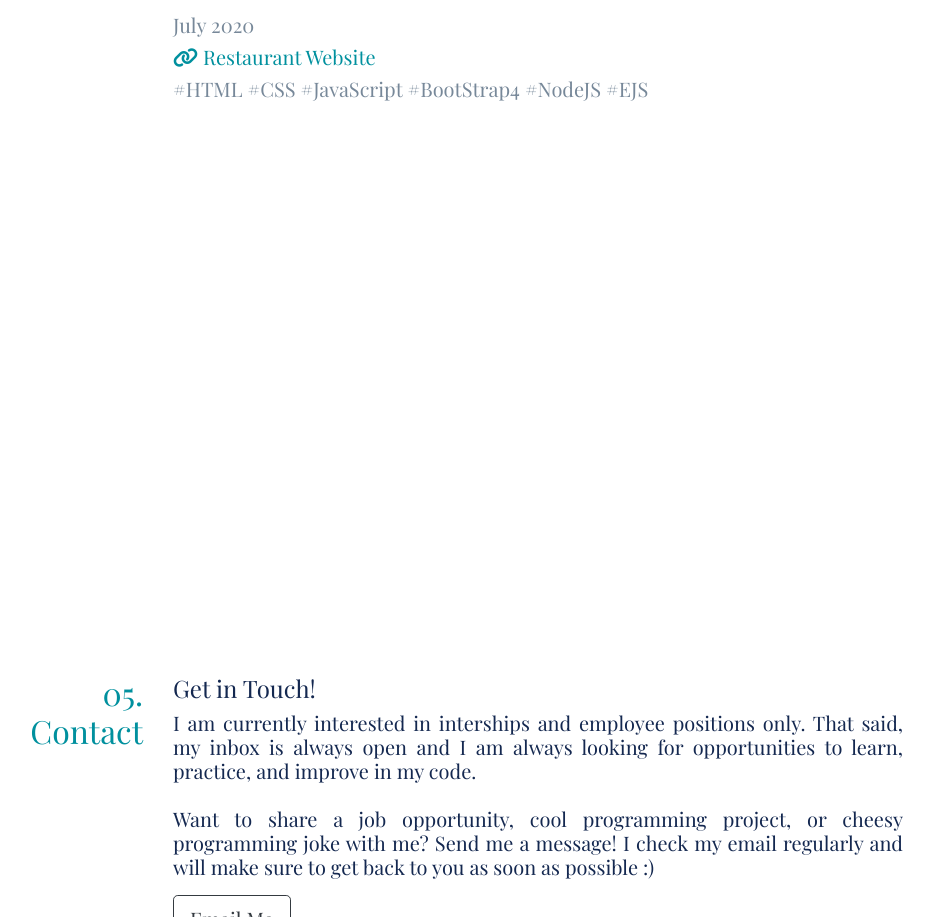
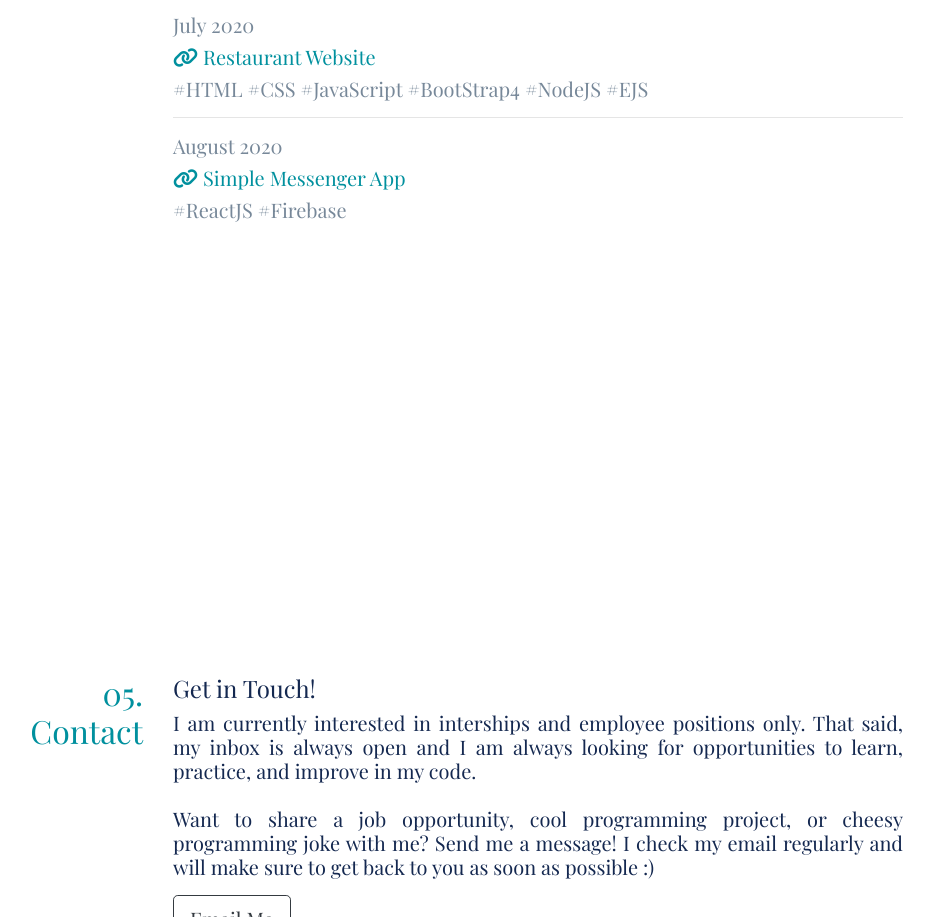
Before and after one commit to chelstay/chelstay.github.io, a plain HTML site: page index.html in a window 1280 px wide. Shown: the part 4062-4979 px from the top of the page, without its empty margins (197-1131 px from the left). Drawn offline with nearby package versions, Linux system fonts and the light colour scheme.

Commit message:
Update index.html

```diff
--- a/index.html
+++ b/index.html
@@ -128,6 +128,12 @@
             <span class="fas fa-link work-link"></span><a href="https://luca-in-newport.herokuapp.com/"  onclick="window.open('https://luca-in-newport.herokuapp.com/','_blank')"> Restaurant Website</a>
           </h5>
           <h5 class="muted-text">#HTML #CSS #JavaScript #BootStrap4 #NodeJS #EJS</h5>
+        <hr>
+          <h5 class="muted-text">August 2020</h5>
+          <h5>
+            <span class="fas fa-link work-link"></span><a href="https://affable-messenger.web.app/Chat"  onclick="window.open('https://affable-messenger.web.app/Chat','_blank')"> Simple Messenger App</a>
+          </h5>
+          <h5 class="muted-text">#ReactJS #Firebase</h5>
 <br>
     <!-- <h5>June 2020 (incomplete - still in development)</h5>
           <h5><span class="fas fa-link work-link"></span><a href="https://tutoring-website.herokuapp.com/" onclick="window.open('https://tutoring-website.herokuapp.com/','_blank')"> Tutoring Website</a></h5>
```
